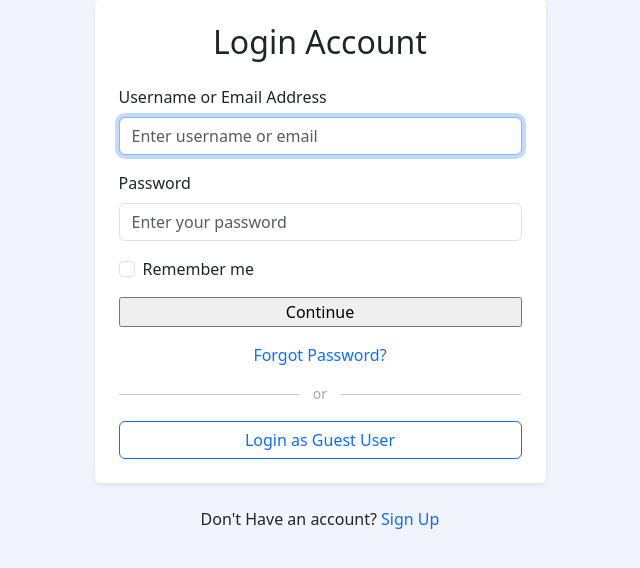
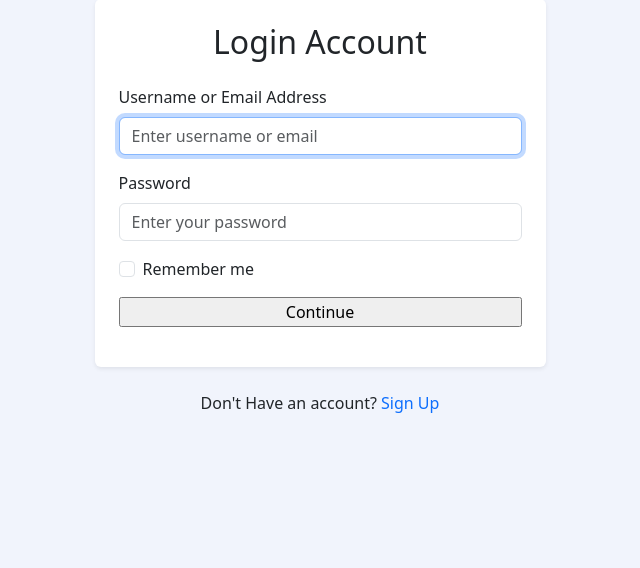
Before and after one commit to ihsan-git-1/information_security, a Flask app: page /login in a window 1280 px wide. Shown: the part 113-681 px from the top of the page, without its empty margins (320-960 px from the left). Run offline with Flask 3, Linux system fonts and the light colour scheme; some libraries are stand-ins or nearby versions.

Commit message:
code refactoring

```diff
--- a/accounts/forms.py
+++ b/accounts/forms.py
@@ -51,27 +51,21 @@ class LoginForm(FlaskForm):
     remember = BooleanField('Remember me', validators=[DataRequired()])
     submit = SubmitField('Continue')
 
+class EditUserProfileForm(FlaskForm):
 
-class ForgotPasswordForm(FlaskForm):
-
-    email = EmailField('Email Address',
-        validators=[DataRequired(), Length(8, 150), Email()]
+    username = StringField('Username',
+        validators=[DataRequired(), Length(1, 30), StrongUsername()]
     )
-    remember = BooleanField('I agree & accept all terms of services.', validators=[DataRequired()])
-    submit = SubmitField('Send Reset Link')
-
-
-class ResetPasswordForm(FlaskForm):
-
-    password = PasswordField('Password',
-        validators=[DataRequired(), Length(8, 20), StrongPassword()]
+    first_name = StringField('First Name', validators=[DataRequired(), Length(3, 25), StrongNames()])
+    last_name = StringField('Last Name', validators=[DataRequired(), Length(3, 25), StrongNames()])
+    profile_image = FileField('Profile Image',
+        validators=[
+            FileAllowed(['jpg', 'jpeg', 'png', 'svg'], 'Please upload images only.'),
+            FileSize(max_size=2000000, message='Profile image size should not greater than 2MB.')
+        ]
     )
-    confirm_password = PasswordField('Confirm Password',
-        validators=[DataRequired(), Length(8, 20), StrongPassword()]
-    )
-    remember = BooleanField('Remember me', validators=[DataRequired()])
-    submit = SubmitField('Submit')
-
+    about = TextAreaField('About')
+    submit = SubmitField('Save Profile')
 
 class ChangePasswordForm(FlaskForm):
 
@@ -89,20 +83,3 @@ class ChangeEmailForm(FlaskForm):
     )
     remember = BooleanField('I agree & accept all terms of services.', validators=[DataRequired()])
     submit = SubmitField('Send Confirmation Mail')
-
-
-class EditUserProfileForm(FlaskForm):
-
-    username = StringField('Username',
-        validators=[DataRequired(), Length(1, 30), StrongUsername()]
-    )
-    first_name = StringField('First Name', validators=[DataRequired(), Length(3, 25), StrongNames()])
-    last_name = StringField('Last Name', validators=[DataRequired(), Length(3, 25), StrongNames()])
-    profile_image = FileField('Profile Image',
-        validators=[
-            FileAllowed(['jpg', 'jpeg', 'png', 'svg'], 'Please upload images only.'),
-            FileSize(max_size=2000000, message='Profile image size should not greater than 2MB.')
-        ]
-    )
-    about = TextAreaField('About')
-    submit = SubmitField('Save Profile')
--- a/accounts/templates/base.html
+++ b/accounts/templates/base.html
@@ -35,8 +35,6 @@
           {{ render_nav_item('accounts.index', 'Home') }}
           {% if current_user.is_authenticated %}
           {{ render_nav_item('accounts.profile', 'Profile') }}
-          {{ render_nav_item('accounts.change_email', 'Reset Email') }}
-          {{ render_nav_item('accounts.change_password', 'Change Password') }}
           {% endif %}
         </ul>
         <ul class="navbar-nav ms-auto my-2">
--- a/accounts/templates/login.html
+++ b/accounts/templates/login.html
@@ -21,19 +21,7 @@
                             {{ render_field(form.password, placeholder="Enter your password") }}
                             {{ render_field(form.remember, checked="true") }}
                             {{ render_field(form.submit, class="w-100 mb-3") }}
-                            <p class="text-center">
-                                <a href="{{ url_for('accounts.forgot_password') }}" class="text-decoration-none">
-                                    Forgot Password?</a>
-                            </p>
-                        </form>
-                        <div class="main-divider main-divider-horizontal my-3" role="separator">
-                            <span>or</span>
-                        </div>
-                        <form action="{{ url_for('accounts.login_guest_user') }}" method="post">
-                            <input id="authenticate_token" type="hidden" name="csrf_token" value="{{ csrf_token() }}">
-                            <input type="hidden" name="username" value="test_user">
-                            <input class="btn btn-outline-primary w-100" type="submit" name="submit"
-                                value="Login as Guest User">
+
                         </form>
                     </div>
                 </div>
--- a/accounts/views.py
+++ b/accounts/views.py
@@ -10,19 +10,15 @@ from flask_login import (
 from accounts.extensions import database as db
 from accounts.models import User, Profile
 from accounts.forms import (
+        ChangeEmailForm,
+        ChangePasswordForm,
         RegisterForm,
         LoginForm,
-        ForgotPasswordForm,
-        ResetPasswordForm,
-        ChangePasswordForm,
-        ChangeEmailForm,
         EditUserProfileForm
     )
 from accounts.utils import (
         unique_security_token,
         get_unique_filename,
-        send_reset_password,
-        send_reset_email
     )
 
 from datetime import datetime, timedelta
@@ -122,90 +118,37 @@ def login():
 
     return render_template('login.html', form=form)
 
+@accounts.route('/change/email', methods=['GET', 'POST'], strict_slashes=False)
+@login_required
+def change_email():
+    form = ChangeEmailForm()
 
-@accounts.route('/account/confirm?token=<string:token>', methods=['GET', 'POST'], strict_slashes=False)
-def confirm_account(token=None):
-    auth_user = User.query.filter_by(security_token=token).first_or_404()
+    if form.validate_on_submit():
+        email = form.data.get('email')
 
-    if auth_user and not auth_user.is_token_expire():
-        if request.method == "POST":
+        user = User.query.get_or_404(current_user.id)
+
+        if current_user.username == 'test_user':
+            flash("Guest user limited to read-only access.", 'error')
+        elif email == user.email:
+            flash("Email is already verified with your account.", 'warning')
+        elif email in [u.email for u in User.query.all() if email != user.email]:
+            flash("Email address is already registered with us.", 'warning')
+        else:
             try:
-                auth_user.active = True
-                auth_user.security_token = None
+                user.change_email = email
+                user.security_token = unique_security_token()
+                user.is_send = datetime.now()
                 db.session.commit()
-                login_user(auth_user, remember=True, duration=timedelta(days=15))
-                flash(f"Welcome {auth_user.username}, You're registered successfully.", 'success')
+                flash("A reset email link sent to your new email address. Please verify.", 'success')
                 return redirect(url_for('accounts.index'))
             except Exception as e:
                 flash("Something went wrong.", 'error')
-                return redirect(url_for('accounts.login'))
+                return redirect(url_for('accounts.change_email'))
 
-        return render_template('confirm_account.html', token=token)
+        return redirect(url_for('accounts.change_email'))
 
-    return abort(404)
-
-
-@accounts.route('/logout', strict_slashes=False)
-@login_required
-def logout():
-    logout_user()
-    flash("You're logout successfully.", 'success')
-    return redirect(url_for('accounts.login'))
-
-
-@accounts.route('/forgot/password', methods=['GET', 'POST'], strict_slashes=False)
-def forgot_password():
-    form = ForgotPasswordForm()
-
-    if form.validate_on_submit():
-        email = form.data.get('email')
-        user = User.get_user_by_email(email=email)
-
-        if user:
-            try:
-                user.security_token = unique_security_token()
-                user.is_send = datetime.now()
-                db.session.commit()
-                send_reset_password(user)
-                flash("A reset password link sent to your email. Please check.", 'success')
-                return redirect(url_for('accounts.login'))
-            except Exception as e:
-                flash("Something went wrong", 'error')
-                return redirect(url_for('accounts.forgot_password'))
-
-        flash("Email address is not registered with us.", 'error')
-        return redirect(url_for('accounts.forgot_password'))
-
-    return render_template('forget_password.html', form=form)
-
-
-@accounts.route('/password/reset/token?<string:token>', methods=['GET', 'POST'], strict_slashes=False)
-def reset_password(token=None):
-    user = User.query.filter_by(security_token=token).first_or_404()
-
-    if user and not user.is_token_expire():
-        form = ResetPasswordForm()
-
-        if form.validate_on_submit():
-            password = form.data.get('password')
-            confirm_password = form.data.get('confirm_password')
-
-            if not (password == confirm_password):
-                flash("Your new password field's not match.", 'error')
-            elif not re.match(r"(?=^.{8,}$)(?=.*\d)(?=.*[!@#$%^&*]+)(?![.\n])(?=.*[A-Z])(?=.*[a-z]).*$", password):
-                flash("Please choose strong password. It contains at least one alphabet, number, and one special character.", 'warning')
-            else:
-                user.set_password(password)
-                user.security_token = None
-                db.session.commit()
-                flash("Your password is changed successfully. Please login.", 'success')
-                return redirect(url_for('accounts.login'))
-
-            return redirect(url_for('accounts.reset_password', token=token))
-
-        return render_template('reset_password.html', form=form, token=token)
-
-    return abort(404)
+    return render_template('change_email.html', form=form)
 
 
 @accounts.route('/change/password', methods=['GET', 'POST'], strict_slashes=False)
@@ -237,61 +180,12 @@ def change_password():
         return redirect(url_for('accounts.change_password'))
     return render_template('change_password.html', form=form)
 
-
-@accounts.route('/change/email', methods=['GET', 'POST'], strict_slashes=False)
+@accounts.route('/logout', strict_slashes=False)
 @login_required
-def change_email():
-    form = ChangeEmailForm()
-
-    if form.validate_on_submit():
-        email = form.data.get('email')
-
-        user = User.query.get_or_404(current_user.id)
-
-        if current_user.username == 'test_user':
-            flash("Guest user limited to read-only access.", 'error')
-        elif email == user.email:
-            flash("Email is already verified with your account.", 'warning')
-        elif email in [u.email for u in User.query.all() if email != user.email]:
-            flash("Email address is already registered with us.", 'warning')
-        else:
-            try:
-                user.change_email = email
-                user.security_token = unique_security_token()
-                user.is_send = datetime.now()
-                db.session.commit()
-                send_reset_email(user=user)
-                flash("A reset email link sent to your new email address. Please verify.", 'success')
-                return redirect(url_for('accounts.index'))
-            except Exception as e:
-                flash("Something went wrong.", 'error')
-                return redirect(url_for('accounts.change_email'))
-
-        return redirect(url_for('accounts.change_email'))
-
-    return render_template('change_email.html', form=form)
-
-
-@accounts.route('/account/email/confirm?token=<string:token>', methods=['GET', 'POST'], strict_slashes=False)
-def confirm_email(token=None):
-    user = User.query.filter_by(security_token=token).first_or_404()
-
-    if user and not user.is_token_expire():
-        if request.method == "POST":
-            try:
-                user.email = user.change_email
-                user.change_email = None
-                user.security_token = None
-                db.session.commit()
-                flash(f"Your email address updated successfully.", 'success')
-                return redirect(url_for('accounts.index'))
-            except Exception as e:
-                flash("Something went wrong", 'error')
-                return redirect(url_for('accounts.index'))
-
-        return render_template('confirm_email.html', token=token)
-
-    return abort(404)
+def logout():
+    logout_user()
+    flash("You're logout successfully.", 'success')
+    return redirect(url_for('accounts.login'))
 
 
 @accounts.route('/', strict_slashes=False)
```
Also changed, not shown: accounts/models.py (+0 -20 lines), accounts/templates/confirm_account.html (deleted, +0 -35 lines), accounts/templates/confirm_email.html (deleted, +0 -46 lines), accounts/templates/forget_password.html (deleted, +0 -40 lines), accounts/templates/reset_password.html (deleted, +0 -41 lines), accounts/utils.py (+0 -42 lines).
